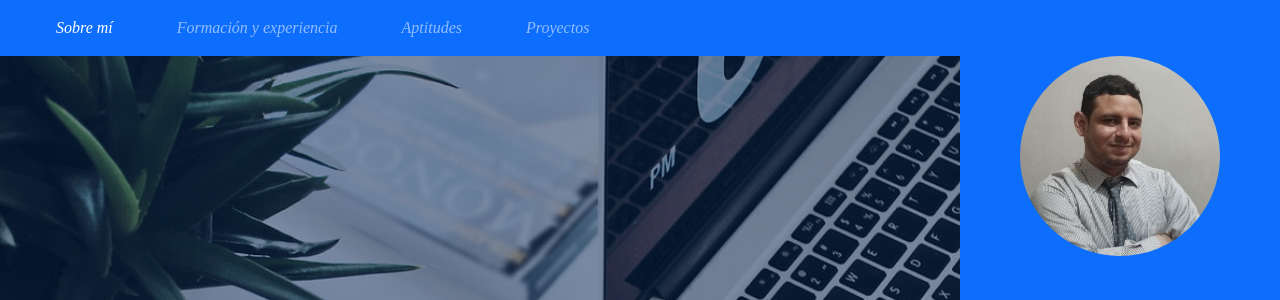
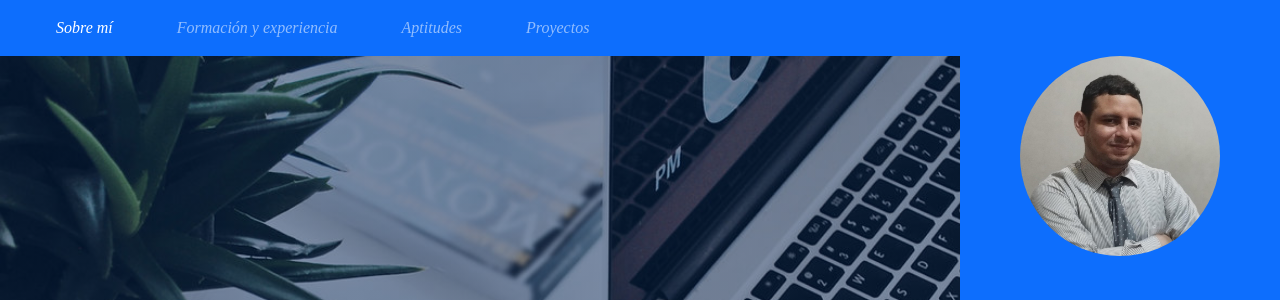
Before and after one commit to jeici21/portfolio-jquery, a website built with Vite: page index.html in a window 1280 px wide. Shown: the top 300 px of the page. Built offline with nearby package versions, Linux system fonts and the light colour scheme.

Commit message:
tamaño de portada corregida

```diff
--- a/src/styles/Portada.module.css
+++ b/src/styles/Portada.module.css
@@ -1,6 +1,6 @@
 .portadaDiv {
   background: linear-gradient(rgba(1, 33, 82, 0.5), rgba(1, 33, 82, 0.5)), url(../assets/fondo.jpg) fixed;
-  background-size: auto 125%;
+  background-size: auto 126%;
 }
 
 .nombreH1 {
```
